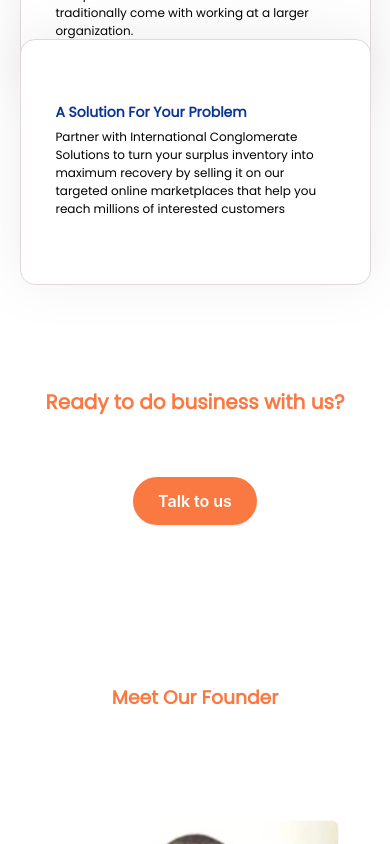
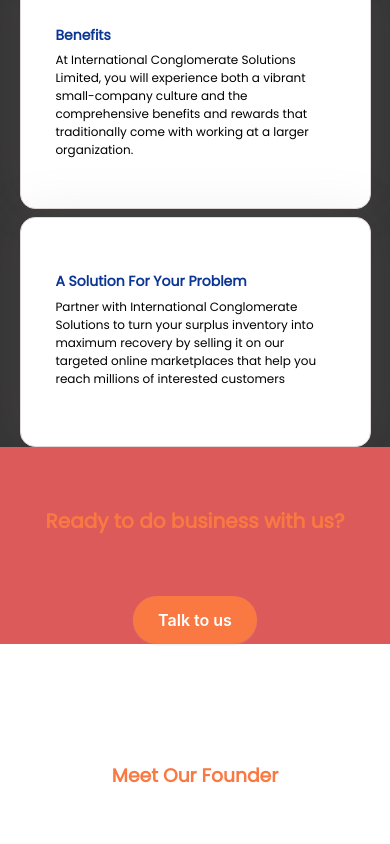
Before and after one commit to HephWisdom/ics-project, a website: page public/index.html in a window 390 px wide. Shown: the part 3355-4199 px from the top of the page. Drawn offline with Linux system fonts and the light colour scheme.

Commit message:
making updates to rhe sites

```diff
--- a/public/style/style.css
+++ b/public/style/style.css
@@ -830,6 +830,7 @@
 }
 
 .choose-parent {
+  margin-top: 30%;
   width: 100%;
   height: 100vh;
   background-color: #FFFFFF;
@@ -838,6 +839,7 @@
 
 .choose-first-child {
   /* background-color: aqua; */
+  background: #363535;
   width: 100%;
   height: 100%;
   display: flex;
@@ -848,7 +850,7 @@
 
 .choose-first-child-container {
   width: 90%;
-  height: 100%;
+  height: 230px;
   background: #ffffff;
 display: flex;
   justify-content: space-evenly;
@@ -860,7 +862,7 @@
 }
 
 .choose-first-sec-container {
-  height: 70%;
+  height: 60%;
   /* background-color: #0d172a; */
 }
 
@@ -884,6 +886,8 @@
   justify-content: center;
   align-items: center;
   flex-direction: column;
+  background: #dd5a5a;
+  height: 30%;
 }
 
 .choose-btn {
@@ -916,6 +920,7 @@
   align-items: center;
 }
 
+
 .founder-child {
   width: 90%;
   height: 500px;
```
